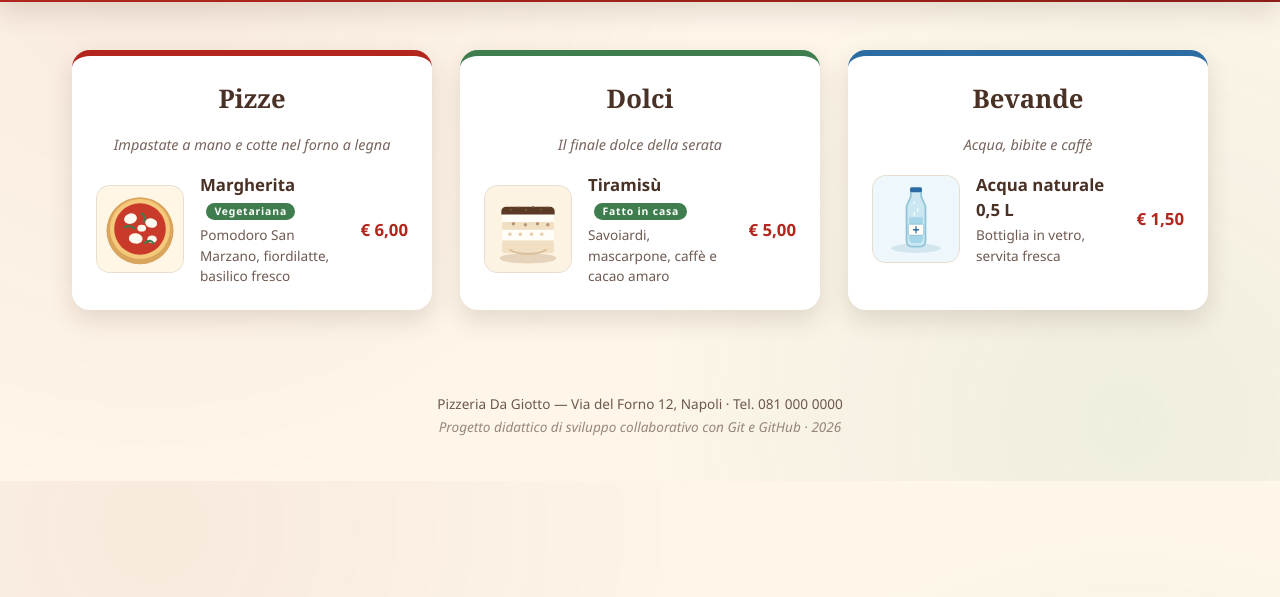
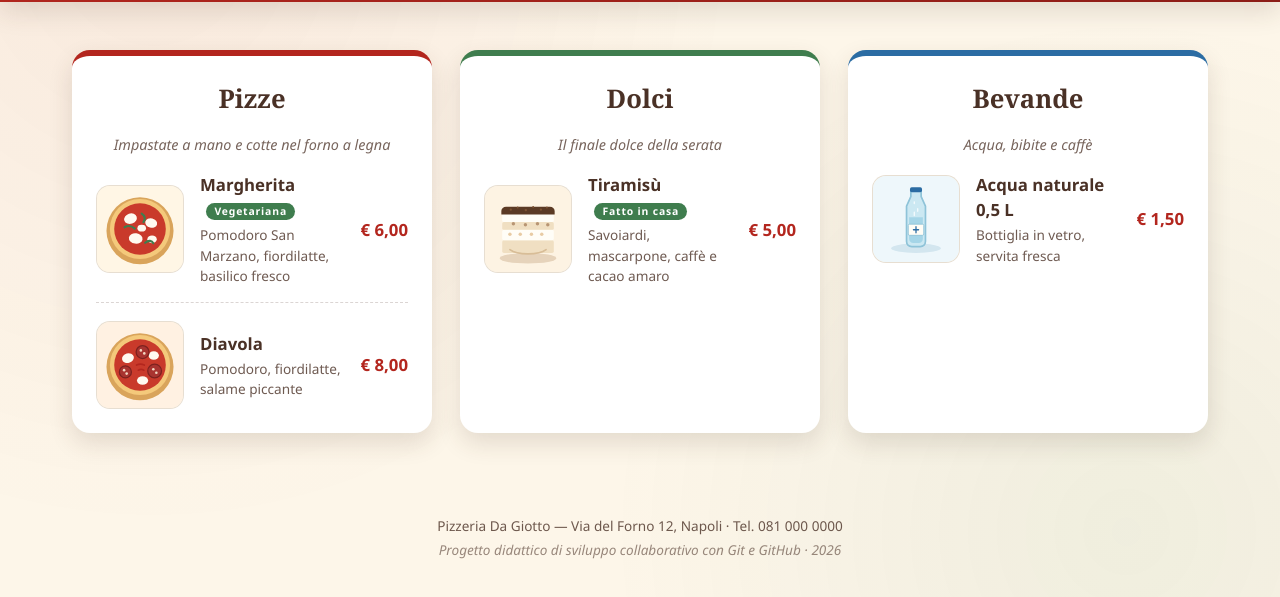
Before and after one commit to lucavalerini21-hub/pizzeriaWeb, a plain HTML site: page index.html in a window 1280 px wide. Shown: the part 109-706 px from the top of the page. Drawn offline with Linux system fonts and the light colour scheme.

Commit message:
svi-A aggiunto 2 item menu pizze

```diff
--- a/index.html
+++ b/index.html
@@ -34,6 +34,14 @@
             <p>Pomodoro San Marzano, fiordilatte, basilico fresco</p>
           </div>
           <span class="prezzo">&euro; 6,00</span>
+        </li>
+        <li class="piatto">
+          <img src="img/pizza-diavola.svg" alt="Diavola">
+          <div>
+            <h3>Diavola</h3>
+            <p>Pomodoro, fiordilatte, salame piccante</p>
+          </div>
+          <span class="prezzo">&euro; 8,00</span>
         </li>
       </ul>
     </section>
```
Also changed, not shown: img/pizza-diavola.svg (added).
